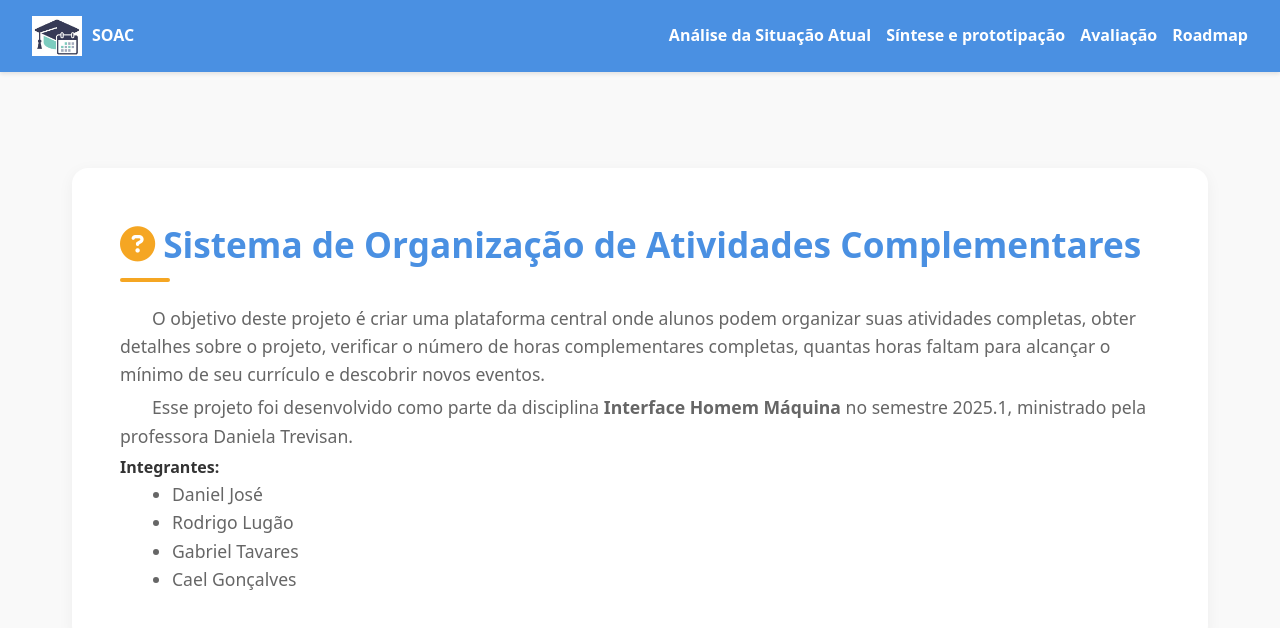
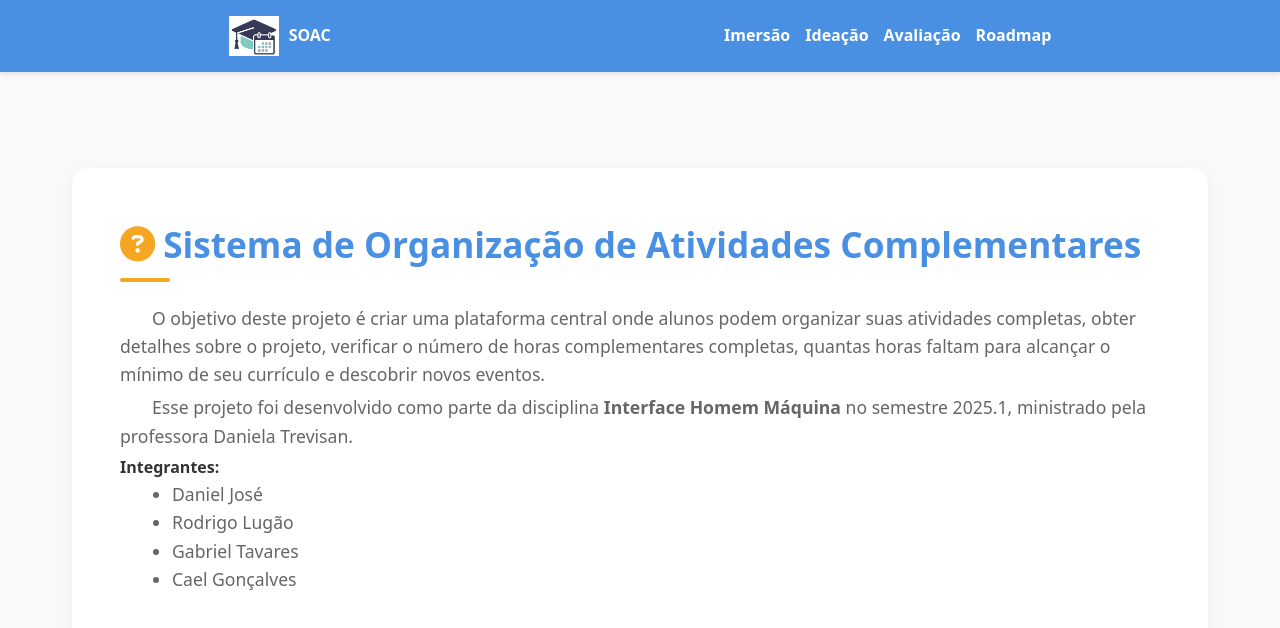
Before and after one commit to Soljaa/portifolio-ihm, a Vue app: page / in a window 1280 px wide. Shown: the top 628 px of the page. Built offline with nearby package versions, Linux system fonts and the light colour scheme.

Commit message:
add roadmap

```diff
--- a/src/App.vue
+++ b/src/App.vue
@@ -1,5 +1,5 @@
 <template>
-  <HeaderNav :index-path="'/'" :first-path="'/analise-sit'" :second-path="'/sint-prot'" :third-path="'/avaliacao'"></HeaderNav>
+  <HeaderNav :index-path="'/'" :first-path="'/analise-sit'" :second-path="'/sint-prot'" :third-path="'/avaliacao'" :forth-path="'/roadmap'"></HeaderNav>
 
   <main style="margin: auto;" v-for="sec in current_sections" ref="sections" :key="sec">
     <component :is="sec"></component>
@@ -21,6 +21,9 @@ import SectionQualitativa from './components/StaticSections/SectionQualitativa.v
 import SectionQuestionario from './components/StaticSections/SectionQuestionario.vue';
 import SectionTarefas from './components/StaticSections/SectionTarefas.vue';
 import SectionHeuristica from './components/StaticSections/SectionHeuristica.vue';
+import SectionRoadmap from './components/StaticSections/SectionRoadmap.vue';
+import SectionFirstclick from './components/StaticSections/SectionFirstclick.vue';
+import SectionCognitivo from './components/StaticSections/SectionCognitivo.vue';
 
 import { ref, useTemplateRef, computed } from 'vue'
 
@@ -47,13 +50,20 @@ export default {
 
     const avaliacao = [
       SectionHeuristica,
+      SectionFirstclick,
+      SectionCognitivo
+    ]
+
+    const roadmap = [
+      SectionRoadmap,
     ]
 
     const routes = {
       '/' : index_sections,
       '/analise-sit': analise_sit_sections,
       '/sint-prot': sintese_protot_sections,
-      '/avaliacao': avaliacao
+      '/avaliacao': avaliacao,
+      '/roadmap': roadmap
     }
 
 
--- a/src/components/HeaderNav.vue
+++ b/src/components/HeaderNav.vue
@@ -15,16 +15,16 @@
       <!-- Itens do menu -->
       <div class="nav-items-container" :class="{ open: menuOpen }">
         <div class="nav-item-wrapper">
-          <a :href="'#' + firstPath" @click="closeMenu">Análise da Situação Atual</a>
+          <a :href="'#' + firstPath" @click="closeMenu">Imersão</a>
         </div>
         <div class="nav-item-wrapper">
-          <a :href="'#' + secondPath" @click="closeMenu">Síntese e prototipação</a>
+          <a :href="'#' + secondPath" @click="closeMenu">Ideação</a>
         </div>
         <div class="nav-item-wrapper">
           <a :href="'#' + thirdPath" @click="closeMenu">Avaliação</a>
         </div>
         <div class="nav-item-wrapper">
-          <a :href="'#' + roadmap" @click="closeMenu">Roadmap</a>
+          <a :href="'#' + forthPath" @click="closeMenu">Roadmap</a>
         </div>
       </div>
     </nav>
@@ -34,7 +34,7 @@
 <script>
 export default {
   name: 'HeaderNav',
-  props: ['indexPath', 'firstPath', 'secondPath', 'thirdPath', 'roadmap'],
+  props: ['indexPath', 'firstPath', 'secondPath', 'thirdPath', 'forthPath'],
   data() {
     return {
       menuOpen: false,
--- /dev/null
+++ b/src/components/StaticSections/SectionCognitivo.vue
@@ -0,0 +1,16 @@
+<template>
+  <SectionComponent itemid="cognitivo" title="Percurso Cognitivo" icon="fa-person-dots-from-line">
+
+  </SectionComponent>
+</template>
+
+<script>
+import SectionComponent from "../SectionComponent.vue";
+
+export default {
+  name: "SectionCognitivo",
+  components: {
+    SectionComponent,
+  },
+};
+</script>
--- /dev/null
+++ b/src/components/StaticSections/SectionFirstclick.vue
@@ -0,0 +1,17 @@
+<template>
+  <SectionComponent itemid="firstclick" title="First Click" icon="fa-arrow-pointer">
+
+
+  </SectionComponent>
+</template>
+
+<script>
+import SectionComponent from "../SectionComponent.vue";
+
+export default {
+  name: "SectionFirstclick",
+  components: {
+    SectionComponent,
+  },
+};
+</script>
--- /dev/null
+++ b/src/components/StaticSections/SectionRoadmap.vue
@@ -0,0 +1,34 @@
+<template>
+  <SectionComponent itemid="roadmap" title="Roadmap" icon="fa-person-walking">
+    <p>
+      O roadmap deste projeto está dividido em três etapas principais. Na fase de Imersão,
+      são realizadas técnicas como How Might We, Desk Research, Análise
+      Comparativa, Questionários e Entrevistas para compreender o problema, o
+      contexto e as necessidades dos usuários.
+    </p>
+    <p>
+      Em seguida, a fase de Ideação envolve a criação de Personas, definição de
+      Cenários Problema, construção do Modelo de Tarefas e Prototipação,
+      organizando informações e transformando ideias em soluções visuais e
+      interativas.
+    </p>
+    <p>
+      Por fim, a etapa de Avaliação valida as soluções desenvolvidas por meio de
+      métodos como Avaliação Heurística, Percurso Cognitivo e First Click,
+      identificando pontos de melhoria antes da entrega final.
+    </p>
+
+    <img alt="roadmap" src="@/assets/images/roadmap.png" />
+  </SectionComponent>
+</template>
+
+<script>
+import SectionComponent from "../SectionComponent.vue";
+
+export default {
+  name: "SectionRoadmap",
+  components: {
+    SectionComponent,
+  },
+};
+</script>
--- a/src/css/style.css
+++ b/src/css/style.css
@@ -49,7 +49,7 @@ img {
 
 .header-nav {
   display: flex;
-  justify-content: space-between;
+  justify-content: space-around;
   align-items: center;
   margin: 0 auto;
 }
```
Also changed, not shown: src/assets/images/roadmap.png (added).
